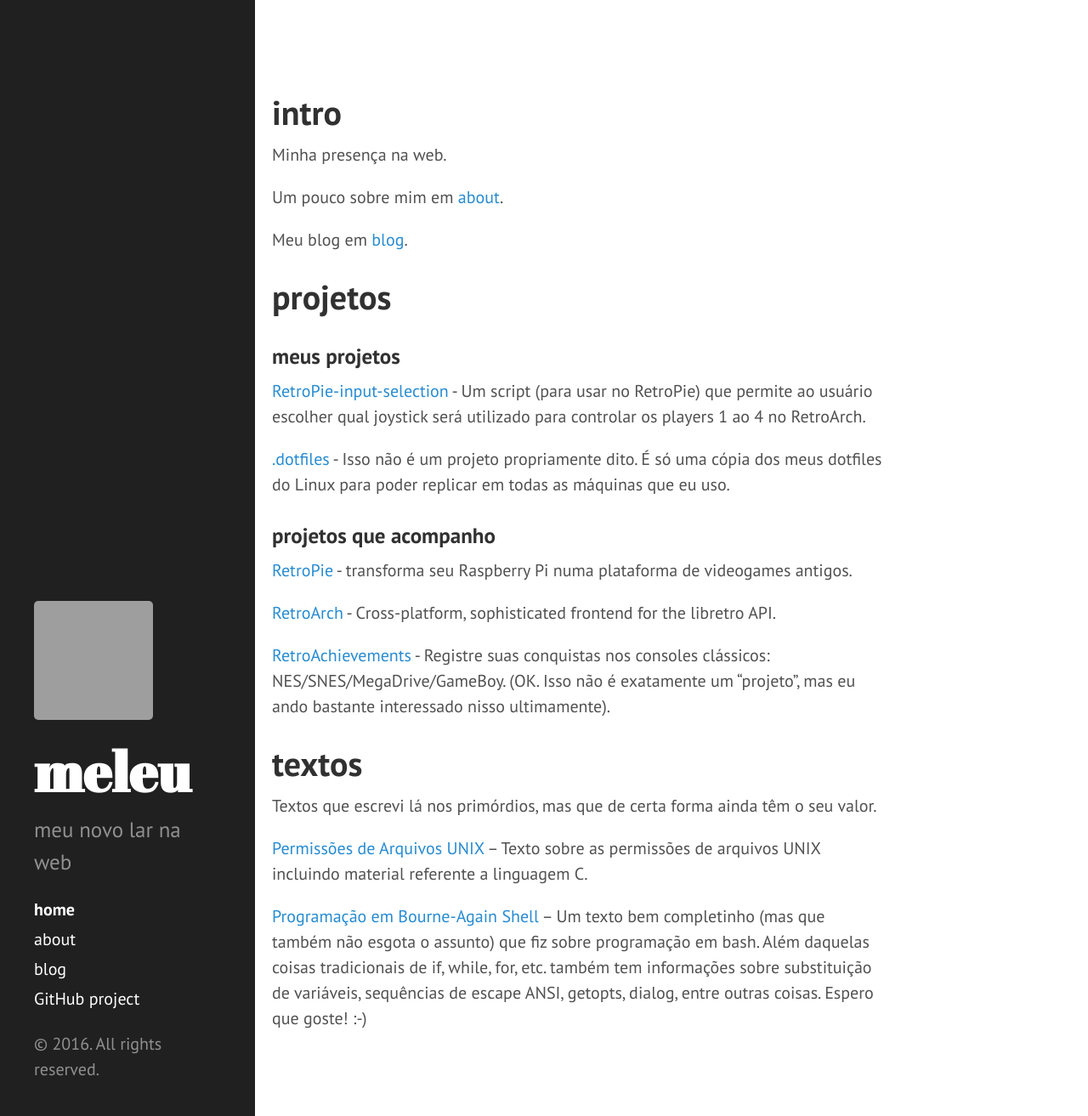
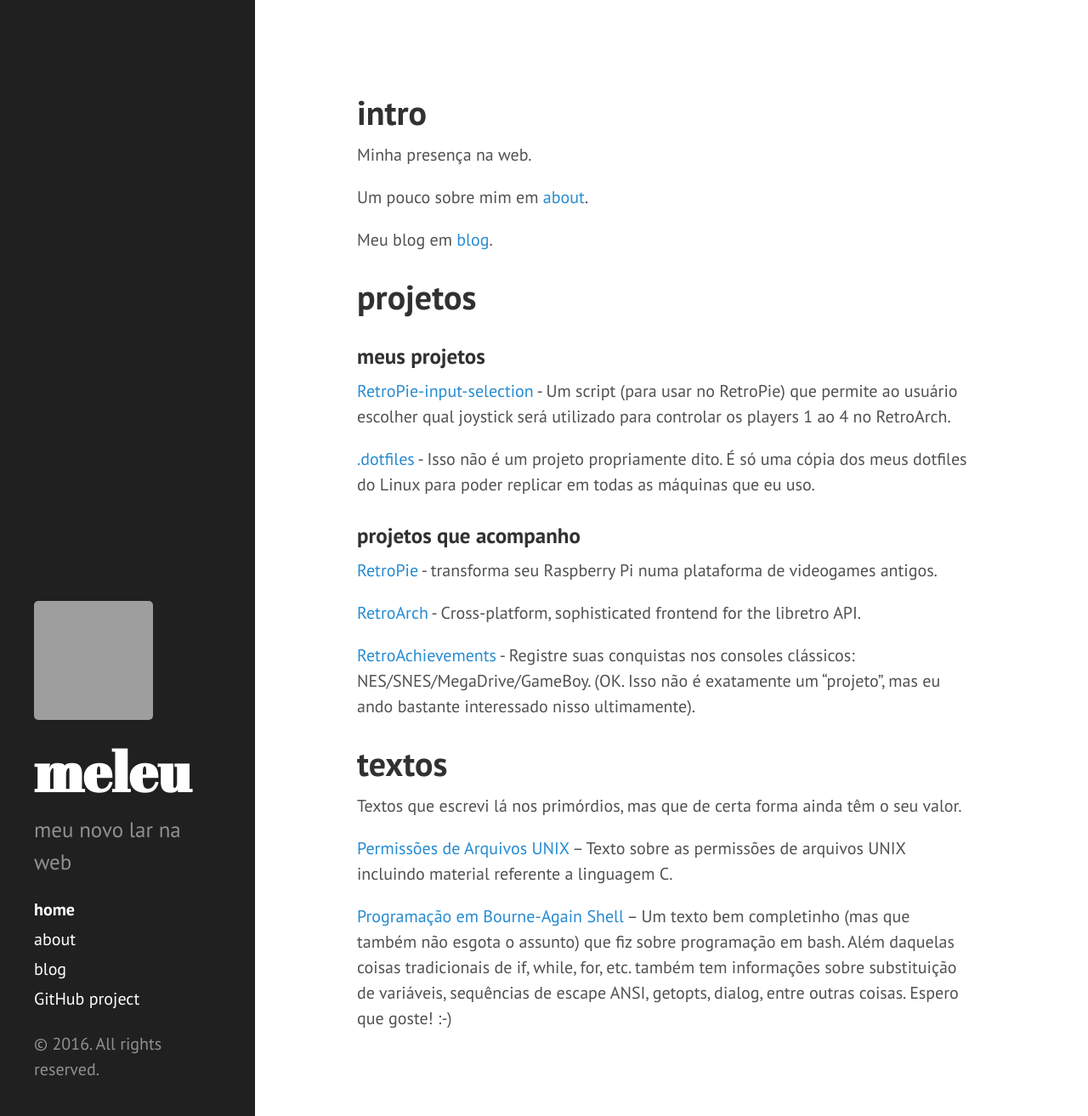
Before and after one commit to meleu/meleu.github.io, a Jekyll site: the page built from index.md, in a window 1280 px wide and 1313 px high. Shown: the whole window at 85% size. Built offline with Jekyll 4.4.1, drawn with Linux system fonts in a browser that asks for light colours; grey boxes are pictures that could not be loaded.

Commit message:
Update hyde.css

```diff
--- a/stylesheets/hyde.css
+++ b/stylesheets/hyde.css
@@ -139,7 +139,7 @@ a.sidebar-nav-item:focus {
 @media (min-width: 64em) {
   .content {
 /*    margin-left: 22rem; */
-    margin-left: 15rem;
+    margin-left: 20rem;
     margin-right: 4rem;
   }
 }
```
